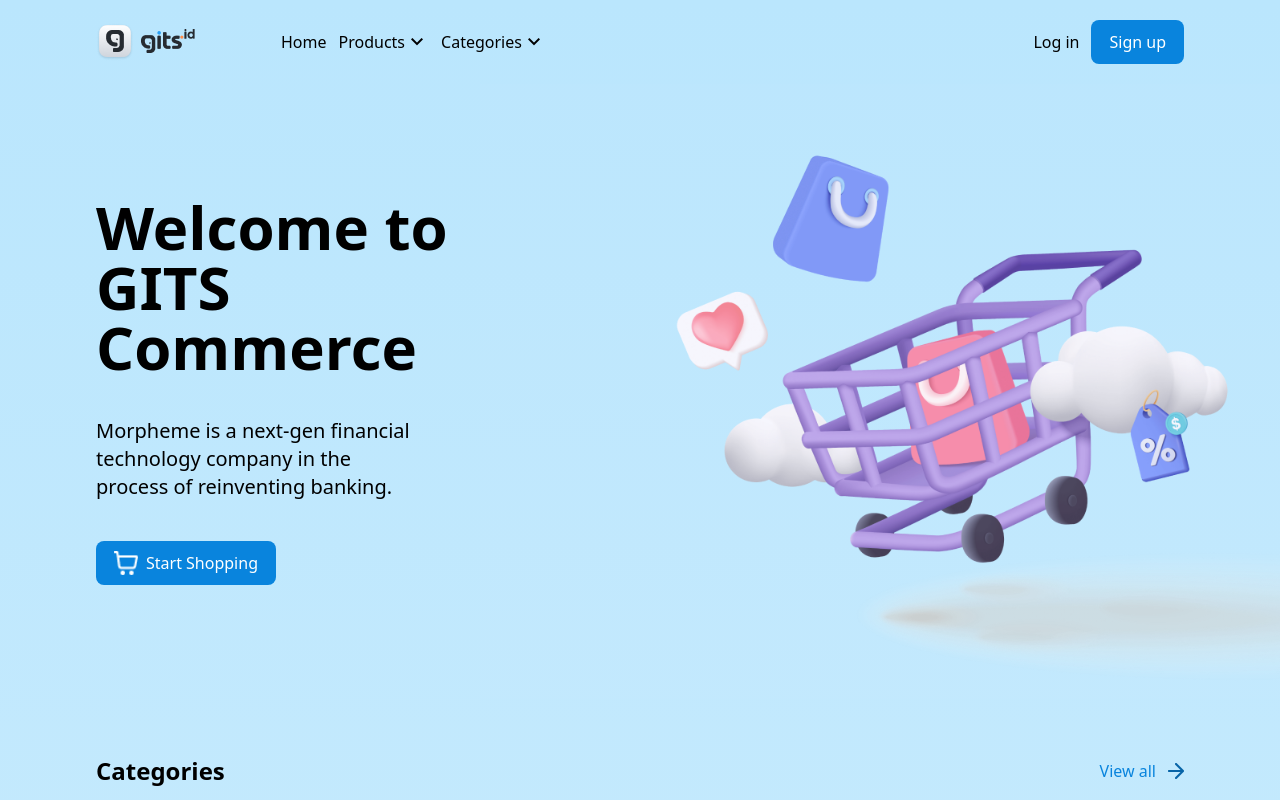
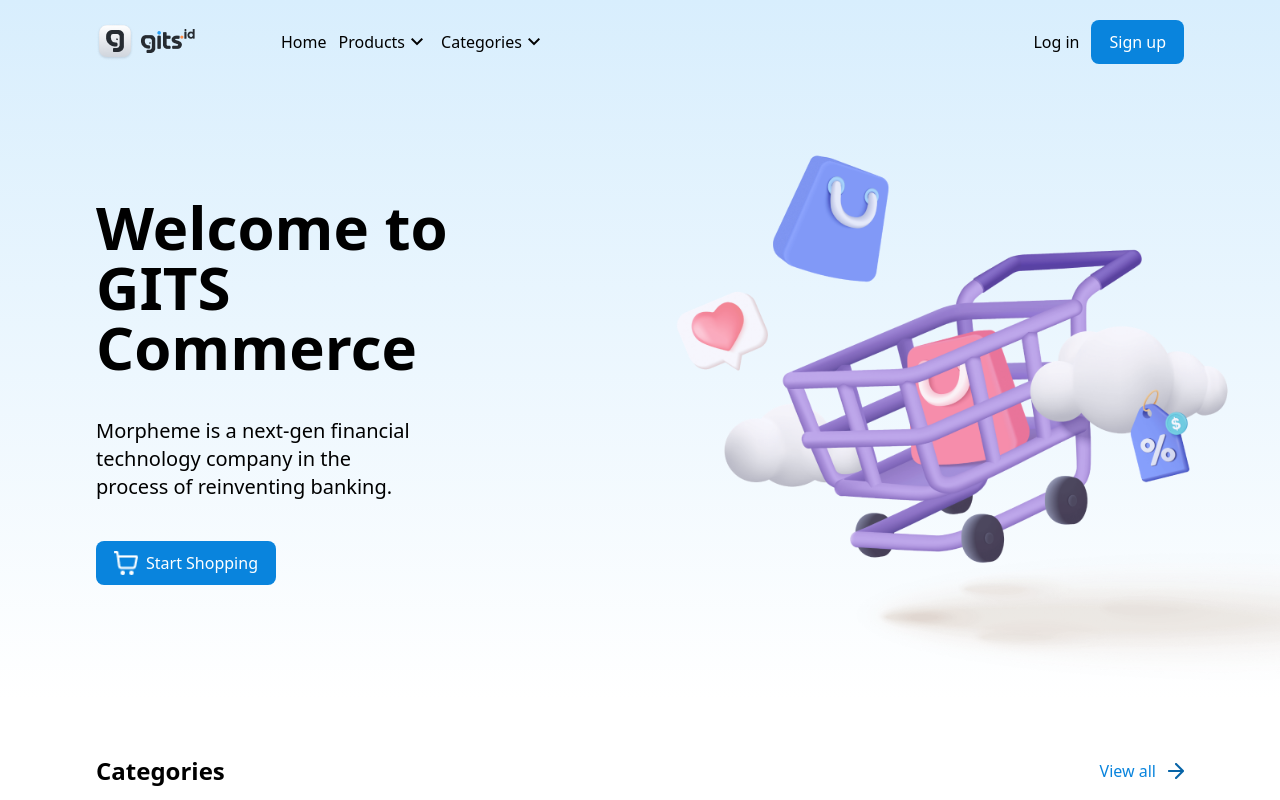
Before and after one commit to HafizhZR/msib5-app-HafizhZR, a Vue app: page / in a window 1280 px wide. Shown: the top 800 px of the page. Built offline with nearby package versions, Linux system fonts and the light colour scheme.

Commit message:
fix: background gradient

```diff
--- a/src/App.vue
+++ b/src/App.vue
@@ -1,10 +1,10 @@
 <template>
-  <div class="bg-gradient-to-b from-sky-200 to-white w-full">
-    <div>
+  <div>
+    <div class="bg-gradient-to-b from-[#D8EEFD] to-white w-full">
       <Header />
+      <Jumbotron />
     </div>
     <div>
-      <Jumbotron />
       <Categories />
       <FlashSale />
       <Latest />
```
